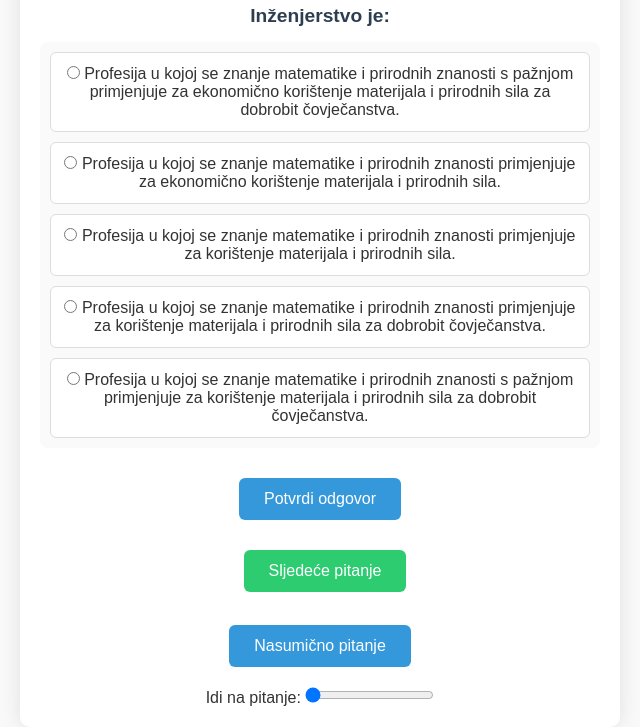
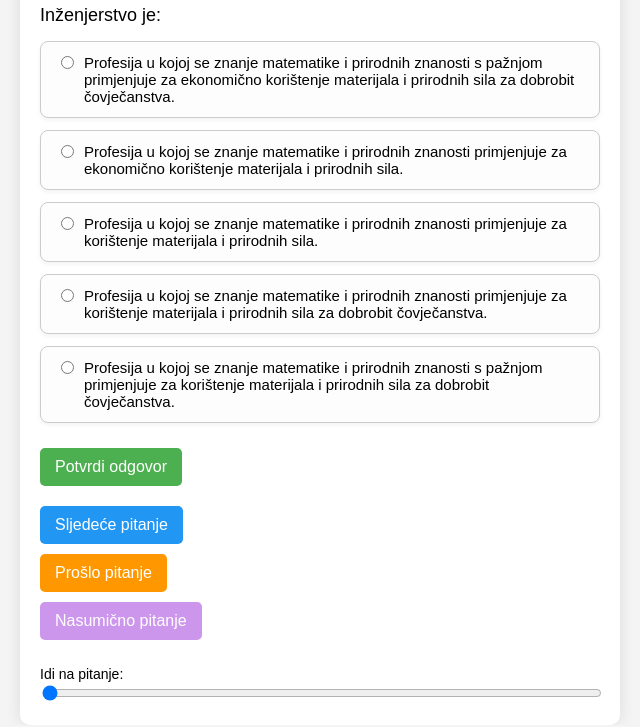
Before and after one commit to borneto123/chat-gpt-mui-kviz-demo, a plain HTML site: page index.html in a window 1280 px wide. Shown: the part 97-824 px from the top of the page, without its empty margins (320-960 px from the left). Drawn offline with Linux system fonts and the light colour scheme.

Commit message:
Update index.html

```diff
--- a/index.html
+++ b/index.html
@@ -2,161 +2,133 @@
 <html lang="hr">
 <head>
   <meta charset="UTF-8">
-  <title>Kviz o inženjerstvu</title>
+  <title>ChatGPT mui kviz</title>
   <style>
-    /* Basic reset */
-* {
-  margin: 0;
-  padding: 0;
-  box-sizing: border-box;
-}
+    body {
+      font-family: Arial, sans-serif;
+      margin: 0;
+      padding: 0;
+      background: #f4f4f4;
+      display: flex;
+      justify-content: center;
+      align-items: center;
+      min-height: 100vh;
+    }
 
-body {
-  font-family: Arial, sans-serif;
-  background-color: #f9f9f9;
-  color: #333;
-  padding: 20px;
-  max-width: 100%;
-  width: 100%;
-  margin: 0;
-  display: flex;
-  justify-content: center;
-  align-items: center;
-  height: 100vh; /* Ensure the page takes up the full height of the viewport */
-  flex-direction: column;
-  overflow: auto; /* Enable scrolling on the entire page */
-}
+    #quiz-container {
+      background: #fff;
+      padding: 20px;
+      max-width: 600px;
+      width: 90%;
+      box-shadow: 0 0 15px rgba(0, 0, 0, 0.1);
+      border-radius: 10px;
+      box-sizing: border-box;
+    }
 
-#quiz-container {
-  background-color: #fff;
-  width: 100%;
-  max-width: 600px;
-  padding: 20px;
-  border-radius: 10px;
-  box-shadow: 0 0 20px rgba(0, 0, 0, 0.1);
-  text-align: center;
-  display: flex;
-  flex-direction: column;
-  justify-content: center; /* Center content vertically within the container */
-  align-items: center; /* Center content horizontally within the container */
-  height: auto;
-}
+    h1 {
+      font-size: 24px;
+      text-align: center;
+      margin-bottom: 20px;
+    }
 
-h1 {
-  color: #2c3e50;
-  font-size: 1.5em;
-  margin-bottom: 20px;
-}
+    .question {
+      font-size: 18px;
+      margin-bottom: 15px;
+    }
 
-#question-number {
-  font-size: 1.2em;
-  margin-bottom: 15px;
-  color: #555;
-}
+    .options {
+      display: flex;
+      flex-direction: column;
+      gap: 12px;
+      margin-bottom: 20px;
+    }
 
-.question {
-  font-weight: bold;
-  font-size: 1.2em;
-  margin-top: 20px;
-  color: #2c3e50;
-  word-wrap: break-word;
-}
+    .options label {
+      display: flex;
+      align-items: flex-start;
+      padding: 12px 15px;
+      border: 1px solid #ccc;
+      border-radius: 8px;
+      background-color: #fdfdfd;
+      box-shadow: 0 2px 4px rgba(0, 0, 0, 0.05);
+      cursor: pointer;
+      font-size: 15px;
+      transition: background-color 0.2s, border 0.2s;
+    }
 
-.options {
-  margin: 15px 0;
-  padding: 10px;
-  background-color: #fafafa;
-  border-radius: 8px;
-  display: flex;
-  flex-direction: column;
-  justify-content: flex-start;
-  gap: 10px; /* Space between each option */
-  height: auto; /* Let height adjust automatically based on the content */
-}
+    .options input[type="radio"] {
+      margin-right: 10px;
+      margin-top: 2px;
+    }
 
-.options label {
-  display: block;
-  background-color: #fff;
-  padding: 12px;
-  border-radius: 6px;
-  border: 1px solid #ddd;
-  cursor: pointer;
-  transition: background-color 0.3s ease;
-  font-size: 1em;
-}
+    .options label:hover {
+      background-color: #f0f8ff;
+      border-color: #1976d2;
+    }
 
-.options label:hover {
-  background-color: #f0f0f0;
-}
+    .feedback {
+      margin-top: 10px;
+      font-weight: bold;
+    }
 
-/* Button styles */
-button {
-  background-color: #3498db;
-  color: white;
-  border: none;
-  padding: 12px 25px;
-  font-size: 1em;
-  border-radius: 6px;
-  cursor: pointer;
-  margin-top: 15px;
-  transition: background-color 0.3s ease;
-}
+    button {
+      padding: 10px 15px;
+      font-size: 16px;
+      margin: 5px 5px 5px 0;
+      border: none;
+      border-radius: 5px;
+      cursor: pointer;
+      color: white;
+    }
 
-button:hover {
-  background-color: #2980b9;
-}
+    button:nth-of-type(1) {
+      background-color: #4caf50; /* zeleno */
+    }
 
-#nextBtn {
-  background-color: #2ecc71;
-  margin-left: 10px;
-}
+    button#nextBtn {
+      background-color: #2196f3; /* plavo */
+    }
 
-#nextBtn:hover {
-  background-color: #27ae60;
-}
+    button:nth-of-type(3) {
+      background-color: #ff9800; /* narančasto */
+    }
+    button:nth-of-type(4) {
+      background-color: #cd96ed; /* narančasto */
+    }
 
-.feedback {
-  font-weight: bold;
-  margin-top: 15px;
-  font-size: 1.1em;
-}
+    button:hover {
+      opacity: 0.9;
+    }
 
-/* Responsive Design */
-@media (max-width: 768px) {
-  #quiz-container {
-    width: 90%;
-    padding: 15px;
-  }
+    label {
+      font-size: 14px;
+    }
 
-  h1 {
-    font-size: 1.2em;
-  }
+    input[type="range"] {
+      width: 100%;
+    }
 
-  .question {
-    font-size: 1em;
-  }
+    @media (max-width: 480px) {
+      h1 {
+        font-size: 20px;
+      }
 
-  button {
-    padding: 10px 20px;
-    font-size: 0.9em;
-  }
+      .question {
+        font-size: 16px;
+      }
 
-  #question-number {
-    font-size: 1em;
-  }
+      .options label {
+        font-size: 14px;
+      }
 
-  .options {
-    max-height: 250px; /* Adjust height for smaller screens */
-  }
-
-  .options label {
-    font-size: 0.9em; /* Smaller font size for mobile */
-  }
-}
+      button {
+        font-size: 14px;
+        padding: 8px 12px;
+      }
+    }
+  </style>
 
 
-
-  </style>
 </head>
 <body>
   <div id="quiz-container">
@@ -166,7 +138,9 @@ button:hover {
     <div id="options" class="options"></div>
     <button onclick="submitAnswer()">Potvrdi odgovor</button>
     <div id="feedback" class="feedback"></div>
-    <button id="nextBtn" onclick="nextQuestion()" style="display:none;">Sljedeće pitanje</button><br>
+    <button id="nextBtn" onclick="nextQuestion()" >Sljedeće pitanje</button><br>
+    <button id="bckBtn" onclick="bckQuestion()" >Prošlo pitanje</button><br>
+
     <button onclick="goToRandomQuestion()">Nasumično pitanje</button>
 
     <div style="margin-top: 20px;">
@@ -1243,9 +1217,22 @@ button:hover {
       if (currentQuestion < pitanja.length) {
         showQuestion();
       } else {
-        document.getElementById('quiz-container').innerHTML = '<h2>Završili ste kviz!</h2>';
+        currentQuestion = 0;
+        showQuestion();
+
       }
     }
+    function bckQuestion() {
+      currentQuestion--;
+      if (currentQuestion > 0) {
+        showQuestion();
+      } else {
+        currentQuestion = pitanja.length-1;
+        showQuestion();
+
+      }
+    }
+
     document.getElementById('questionSlider').value = currentQuestion;
     document.getElementById('questionSlider').max = pitanja.length - 1;
     showQuestion();
```
